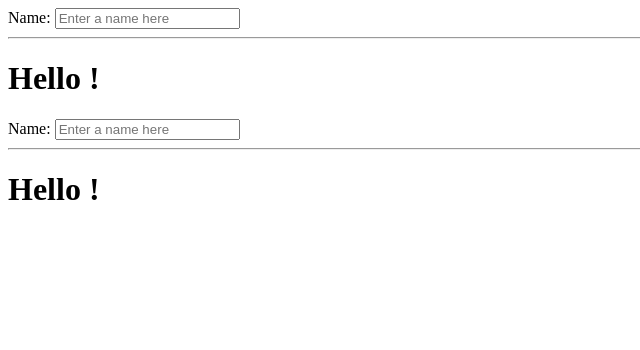
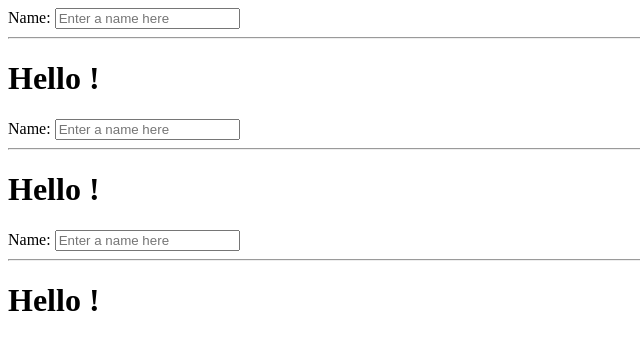
Before and after one commit to hazrulizmy/angular1-demo, a plain HTML site: page index.html in a window 1280 px wide. Shown: the whole page, without its empty margins (0-640 px from the left). Drawn offline with nearby package versions, Linux system fonts and the light colour scheme.

Commit message:
commit 3

```diff
--- a/index.html
+++ b/index.html
@@ -23,4 +23,13 @@
     </div>
 </body>
 
+<body>
+    <div>
+        <label>Name:</label>
+        <input type="text" ng-model="yourName" placeholder="Enter a name here">
+        <hr>
+        <h1>Hello {{yourName}}!</h1>
+    </div>
+</body>
+
 </html>
```
